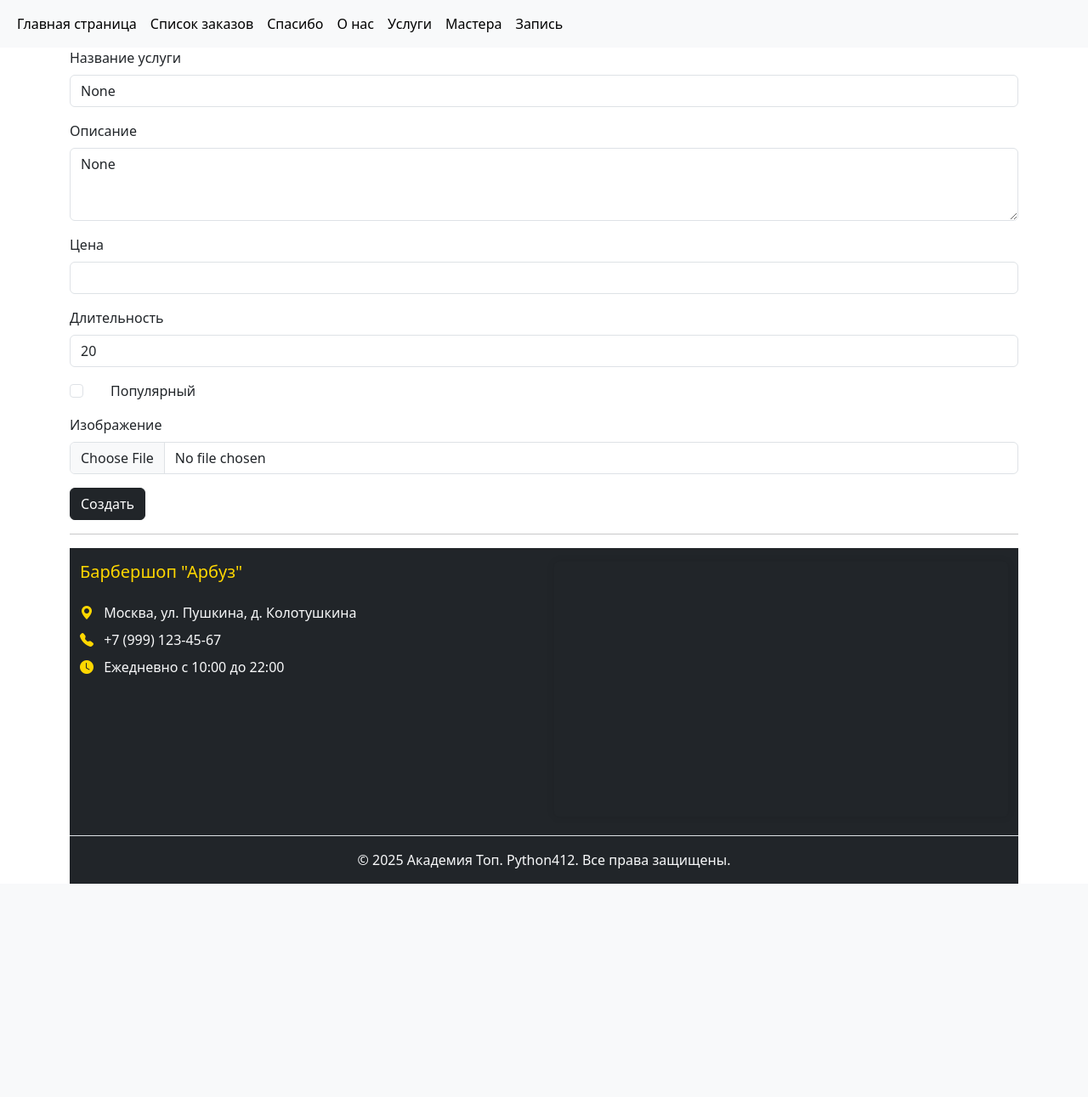
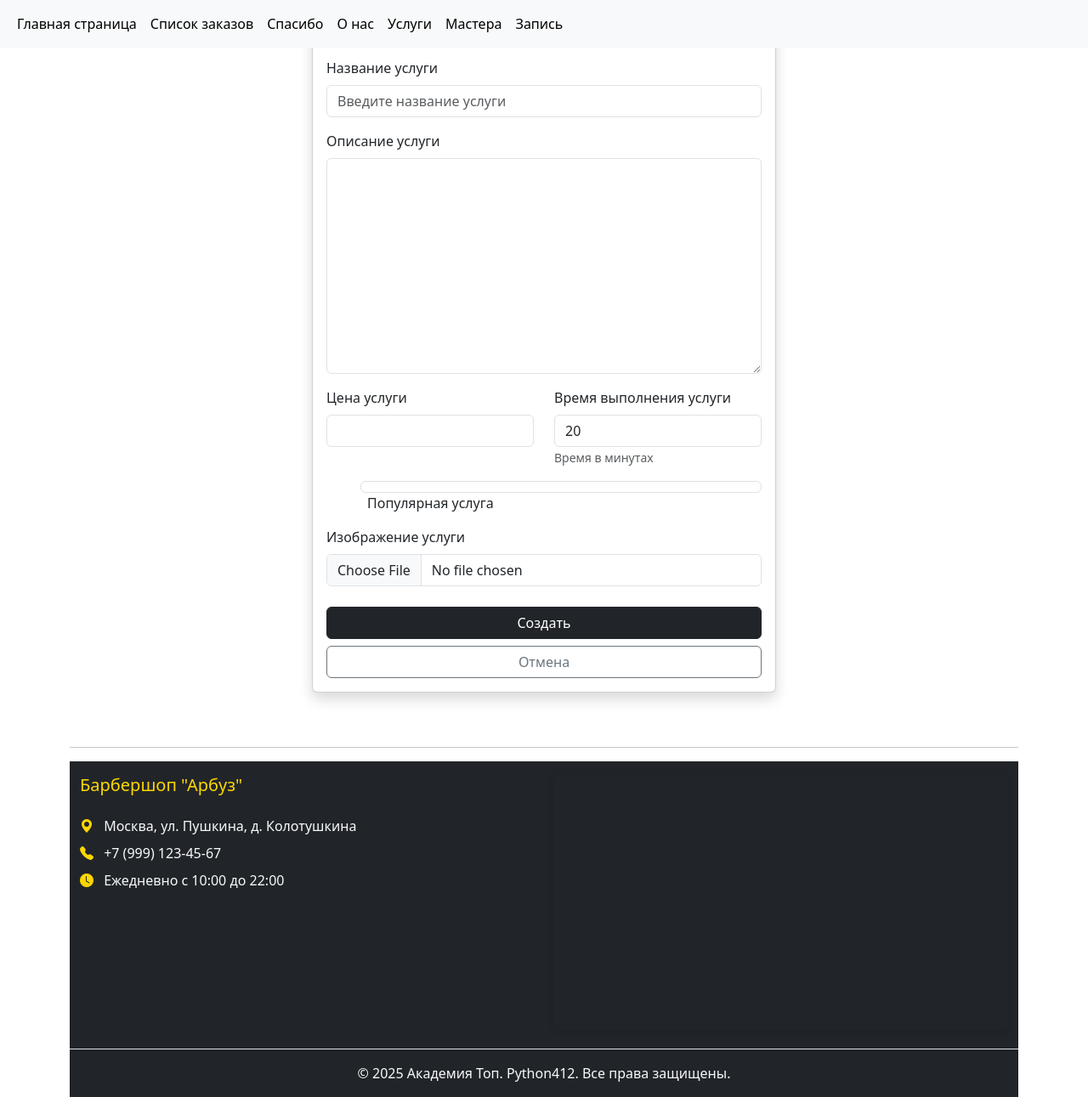
Before and after one commit to Alex-Berezovsky-non/Educational_Project_Django, a Django app: page /barbershop/service_create/ in a window 1280 px wide. Shown: the whole page at 85% size. Before the commit the page ends 1040 px from the top, so only its background shows below. Run offline with Django 5.2, Linux system fonts and the light colour scheme.

Commit message:
Улучшен шаблон формы услуги с добавлением обработки ошибок и улучшением структуры полей ввода

```diff
--- a/core/models.py
+++ b/core/models.py
@@ -1,6 +1,9 @@
+from doctest import master
+from django import db
 from django.db import models
 
 class Order(models.Model):
+
     # Статусы заказов
     STATUS_CHOICES = [
         ("not_approved", "Не подтвержден"),
@@ -12,27 +15,29 @@
         ("canceled", "Отменен"),
     ]
 
-
-    client_name = models.CharField(max_length=100,db_index=True)
-    phone = models.CharField(max_length=20,db_index=True)
-    comment = models.TextField(blank=True,db_index=True)
-
-    status = models.CharField(max_length=50,choices=STATUS_CHOICES, default="not_approved")
-    date_created = models.DateTimeField(auto_now_add=True,db_index=True)
+    client_name = models.CharField(max_length=100, db_index=True)
+    phone = models.CharField(max_length=20, db_index=True)
+    comment = models.TextField(blank=True, db_index=True)
+    # Для поля choices будет добавлен метод get_<field>_display() - в данном случае get_status_display() - возвращает человеческое название статуса
+    status = models.CharField(max_length=50, choices=STATUS_CHOICES, default="not_approved")
+    date_created = models.DateTimeField(auto_now_add=True, db_index=True)
     date_updated = models.DateTimeField(auto_now=True)
-    master = models.ForeignKey("Master",on_delete=models.SET_NULL, null=True,related_name="orders")
-    services = models.ManyToManyField("Service",related_name="orders",blank=True)
-    appountment_date = models.DateTimeField(blank=True,null=True)
+    # Один ко многим
+    master = models.ForeignKey("Master", on_delete=models.SET_NULL, null=True, related_name="orders")
+    services = models.ManyToManyField("Service", related_name="orders", blank=True)
+    # Дата времени, когда клиент хочет записаться на услугу
+    appointment_date = models.DateTimeField(blank=True, null=True)
 
     def __str__(self):
         return f"Заказ {self.id} от {self.client_name}"
 
-
     class Meta:
         verbose_name = "Заказ"
         verbose_name_plural = "Заказы"
+        # Сортировка по-умолчанию минус это по убыванию
         ordering = ["-date_created"]
 
+        # Создаем индексы
         indexes = [
             # Индекс по полю status
             models.Index(fields=['status'], name='status_idx'),
@@ -40,36 +45,40 @@
             # но явное указание не повредит и поможет при фильтрации)
             models.Index(fields=['date_created'], name='created_at_idx'),
             # Пример составного индекса, если бы мы часто искали заказы мастера за период
-            models.Index(fields=['client_name', 'phone'], name='master_created_idx'),
+            models.Index(fields=["client_name", "phone", "comment"], name="client_phone_comment_idx"),
         ]
 
 
+
 class Master(models.Model):
-    first_name = models.CharField(max_length=100,db_index=True)
+    first_name = models.CharField(max_length=100, db_index=True)
     last_name = models.CharField(max_length=100)
-    photo = models.ImageField(upload_to="images/services/",blank=True,null=True)
-    phone = models.CharField(max_length=20,db_index=True)
+    photo = models.ImageField(upload_to="images/masters/", blank=True, null=True)
+    phone = models.CharField(max_length=20, db_index=True)
     address = models.CharField(max_length=255)
     email = models.EmailField(blank=True)
     experience = models.PositiveIntegerField()
+    # Многие ко многим
     services = models.ManyToManyField("Service", related_name="masters")
     is_active = models.BooleanField(default=True)
-    view_count = models.PositiveIntegerField(default=0,verbose_name="Количество просмотров")
+    view_count = models.PositiveIntegerField(default=0, verbose_name="Количество просмотров")
 
     def __str__(self):
         return f"{self.first_name} {self.last_name}"
 
+
 class Service(models.Model):
-    name = models.CharField(max_length=200, verbose_name="Название услуги",db_index=True)
+    name = models.CharField(max_length=200, verbose_name="Название услуги", db_index=True)
     description = models.TextField(verbose_name="Описание услуги")
     price = models.DecimalField(max_digits=10, decimal_places=2, verbose_name="Цена услуги")
-    duration = models.PositiveIntegerField(help_text="Время в минутах", verbose_name="Время выполнения услуги",default=20)
+    duration = models.PositiveIntegerField(help_text="Время в минутах", verbose_name="Время выполнения услуги", default=20)
     is_popular = models.BooleanField(default=False, verbose_name="Популярная услуга")
     image = models.ImageField(upload_to="images/services/", blank=True, null=True, verbose_name="Изображение услуги")
 
     def __str__(self):
         return f'{self.name} - {self.price} руб.'
 
+
     class Meta:
         verbose_name = "Услуга"
         verbose_name_plural = "Услуги"
--- a/core/templates/core/service_form.html
+++ b/core/templates/core/service_form.html
@@ -6,51 +6,87 @@
 {% endblock %}
 
 {% block content %}
-    <h1>{{title}}</h1>
+<div class="row justify-content-center mb-5">
+    <div class="col-12 col-md-8 col-lg-6">
+        <div class="card shadow">
+            <div class="card-header bg-dark text-white">
+                <h3 class="card-title mb-0">{{title}}</h3>
+            </div>
+            <div class="card-body">
                 <form method="post" enctype="multipart/form-data">
                     {% csrf_token %}
-        {% comment %}
-        Опишем все поля собственноручно для того чтобы:
-        1. Чекбокс не растягивался на всю ширину формы
-        2. Поле где загружается изображение, показывать старое
 
-        ["name", "description", "price", "duration", "is_popular", "image"]
-        {% endcomment %}
-        {% comment %} Name {% endcomment %}
+                    {% comment %} Имя услуги {% endcomment %}
                     <div class="mb-3">
-            <label for="name" class="form-label">{{form.name.label}}</label>
-            <input type="text" class="form-control" id="name" name="name" value="{{form.name.value}}" required>
+                        <label for="{{ form.name.id_for_label }}" class="form-label">{{ form.name.label }}</label>
+                        {{ form.name }}
+                        {% if form.name.errors %}
+                            <div class="text-danger">{{ form.name.errors }}</div>
+                        {% endif %}
                     </div>
-        {% comment %} Description {% endcomment %}
+
+                    {% comment %} Описание {% endcomment %}
                     <div class="mb-3">
-            <label for="description" class="form-label">Описание</label>
-            <textarea class="form-control" id="description" name="description" rows="3">{{form.description.value}}</textarea>
+                        <label for="{{ form.description.id_for_label }}" class="form-label">{{ form.description.label }}</label>
+                        {{ form.description }}
+                        {% if form.description.errors %}
+                            <div class="text-danger">{{ form.description.errors }}</div>
+                        {% endif %}
                     </div>
-        {% comment %} Price {% endcomment %}
-        <div class="mb-3">
-            <label for="price" class="form-label">Цена</label>
-            <input type="number" class="form-control" id="price" name="price" value="{{form.price.value}}" required>
+
+                    {% comment %} Цена и длительность (в одной строке для desktops) {% endcomment %}
+                    <div class="row">
+                        <div class="col-md-6 mb-3">
+                            <label for="{{ form.price.id_for_label }}" class="form-label">{{ form.price.label }}</label>
+                            {{ form.price }}
+                            {% if form.price.errors %}
+                                <div class="text-danger">{{ form.price.errors }}</div>
+                            {% endif %}
                         </div>
-        {% comment %} Duration {% endcomment %}
-        <div class="mb-3">
-            <label for="duration" class="form-label">Длительность</label>
-            <input type="number" class="form-control" id="duration" name="duration" value="{{form.duration.value}}" required>
+                        <div class="col-md-6 mb-3">
+                            <label for="{{ form.duration.id_for_label }}" class="form-label">{{ form.duration.label }}</label>
+                            {{ form.duration }}
+                            <small class="form-text text-muted">{{ form.duration.help_text }}</small>
+                            {% if form.duration.errors %}
+                                <div class="text-danger">{{ form.duration.errors }}</div>
+                            {% endif %}
                         </div>
-        {% comment %} Is popular {% endcomment %}
-        <div class="mb-3 form-check">
-            <input type="checkbox" class="form-check-input" id="is_popular" name="is_popular" {% if form.is_popular.value %}checked{% endif %}>
-            <label class="form-check
--label" for="is_popular">Популярный</label>
                     </div>
-        {% comment %} Image {% endcomment %}
-        <div class="mb-3">
-            <label for="image" class="form-label">Изображение</label>
+
+                    {% comment %} Популярная услуга (чекбокс) {% endcomment %}
+                    <div class="mb-3 form-check form-switch">
+                        {{ form.is_popular }}
+                        <label class="form-check-label ms-2" for="{{ form.is_popular.id_for_label }}">{{ form.is_popular.label }}</label>
+                        {% if form.is_popular.errors %}
+                            <div class="text-danger">{{ form.is_popular.errors }}</div>
+                        {% endif %}
+                    </div>
+
+                    {% comment %} Изображение {% endcomment %}
+                    <div class="mb-4">
+                        <label for="{{ form.image.id_for_label }}" class="form-label">{{ form.image.label }}</label>
+                        <div class="row align-items-center">
                             {% if form.instance.image %}
-                <img src="{{form.instance.image.url}}" alt="Изображение" style="max-width: 200px; max-height: 200px; margin-bottom: 10px;">
+                            <div class="col-auto">
+                                <img src="{{ form.instance.image.url }}" alt="Превью изображения" class="img-thumbnail" style="max-width: 100px; max-height: 100px;">
+                            </div>
                             {% endif %}
-            <input type="file" class="form-control" id="image" name="image">
+                            <div class="col">
+                                {{ form.image }}
                             </div>
-        {% comment %} Submit button {% endcomment %}
-        <button class="btn btn-dark" type="submit">{{button_txt}}</button>
+                        </div>
+                        {% if form.image.errors %}
+                            <div class="text-danger">{{ form.image.errors }}</div>
+                        {% endif %}
+                    </div>
+
+                    <div class="d-grid gap-2">
+                        <button class="btn btn-dark" type="submit">{{ button_txt }}</button>
+                        <a href="{% url 'services_list' %}" class="btn btn-outline-secondary">Отмена</a>
+                    </div>
                 </form>
+            </div>
+        </div>
+    </div>
+</div>
 {% endblock %}
```
Also changed, not shown: core/migrations/0009_remove_order_master_created_idx_and_more.py (added), media/images/services/1.webp (added). Lines whose indentation alone changed are shown as unchanged.
